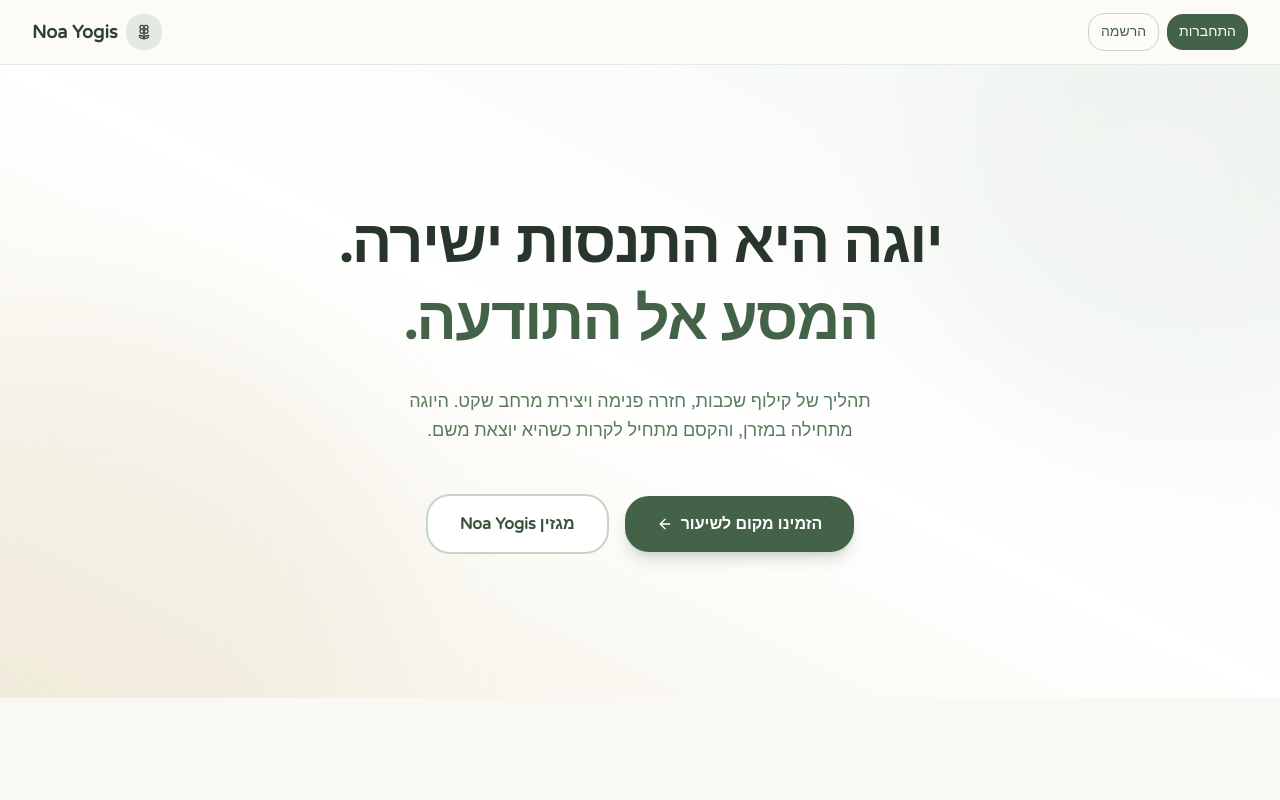
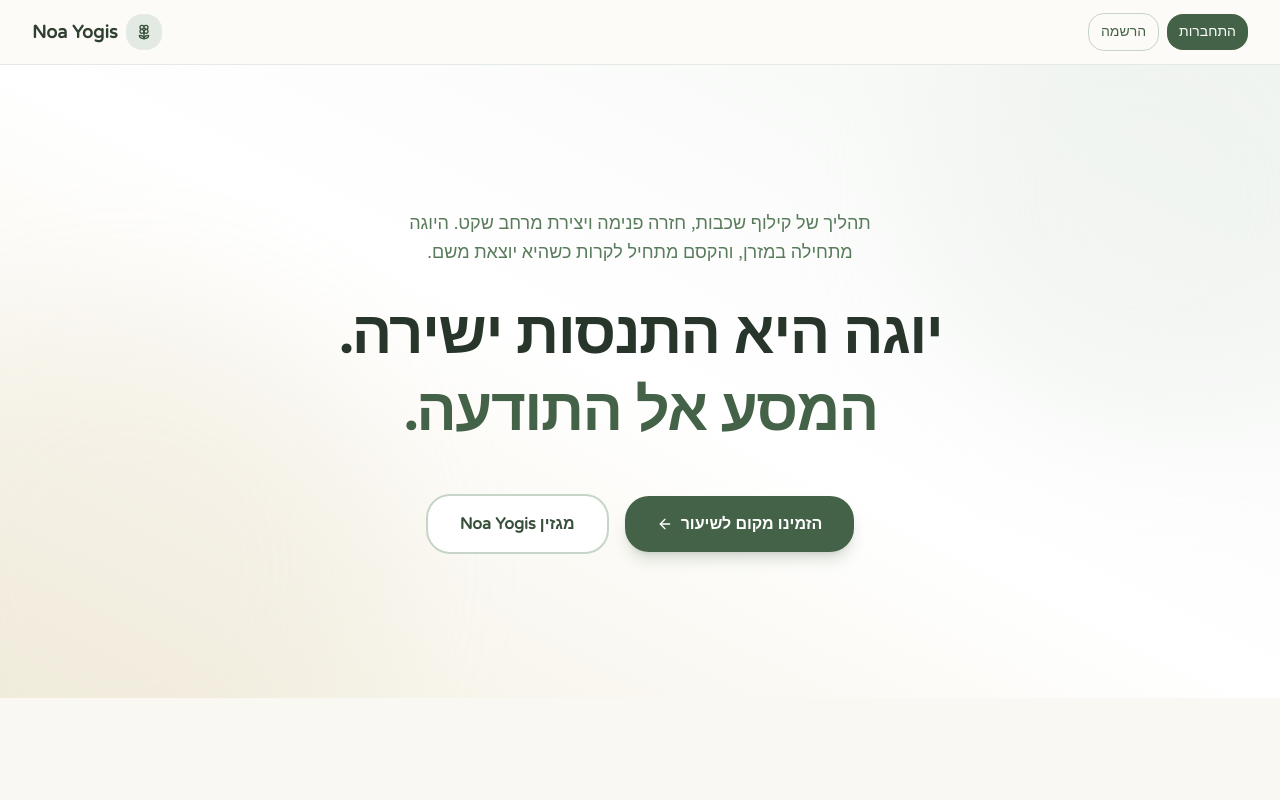
Before and after one commit to ooffir/noa_yoga, a Next.js app: page / in a window 1280 px wide. Shown: the top 800 px of the page. Built offline with nearby package versions, Linux system fonts and the light colour scheme; no server answers; the database is empty.

Commit message:
update title

```diff
--- a/src/app/page.tsx
+++ b/src/app/page.tsx
@@ -138,7 +138,11 @@ export default async function LandingPage() {
         <div className="absolute -bottom-32 -left-32 h-[32rem] w-[32rem] rounded-full bg-sand-200/20 blur-3xl" />
 
         <div className="relative mx-auto max-w-5xl px-5 py-24 text-center sm:py-36">
-          <h1 className="mx-auto max-w-2xl text-4xl font-bold leading-snug tracking-tight text-sage-900 sm:text-5xl md:text-6xl md:leading-[1.15]">
+          <p className="mx-auto mb-8 max-w-lg text-lg leading-relaxed text-sage-500">
+            {heroSubtitle}
+          </p>
+
+          <h1 className="mx-auto max-w-4xl text-pretty text-4xl font-bold leading-snug tracking-tight text-sage-900 sm:text-5xl md:text-6xl md:leading-[1.15]">
             {heroTitle.includes("\n") ? (
               <>
                 {heroTitle.split("\n")[0]}
@@ -148,10 +152,6 @@ export default async function LandingPage() {
               heroTitle
             )}
           </h1>
-
-          <p className="mx-auto mt-8 max-w-lg text-lg leading-relaxed text-sage-500">
-            {heroSubtitle}
-          </p>
 
           <div className="mt-12 flex flex-col items-center gap-4 sm:flex-row sm:justify-center">
             <Link
--- a/src/components/admin/settings-editor.tsx
+++ b/src/components/admin/settings-editor.tsx
@@ -143,8 +143,8 @@ export function SettingsEditor() {
         <CardContent className="space-y-4">
           <div>
             <label className="text-sm font-medium text-sage-700 mb-1 block">כותרת ראשית</label>
-            <Input value={heroTitle} onChange={(e) => setHeroTitle(e.target.value.slice(0, 60))} maxLength={60} placeholder="יוגה היא התנסות ישירה. המסע אל התודעה." />
-            <p className="text-[11px] text-sage-400 mt-1">{heroTitle.length}/60</p>
+            <Input value={heroTitle} onChange={(e) => setHeroTitle(e.target.value.slice(0, 100))} maxLength={100} placeholder="יוגה היא התנסות ישירה. המסע אל התודעה." />
+            <p className="text-[11px] text-sage-400 mt-1">{heroTitle.length}/100</p>
           </div>
           <div>
             <label className="text-sm font-medium text-sage-700 mb-1 block">תת-כותרת</label>
```
